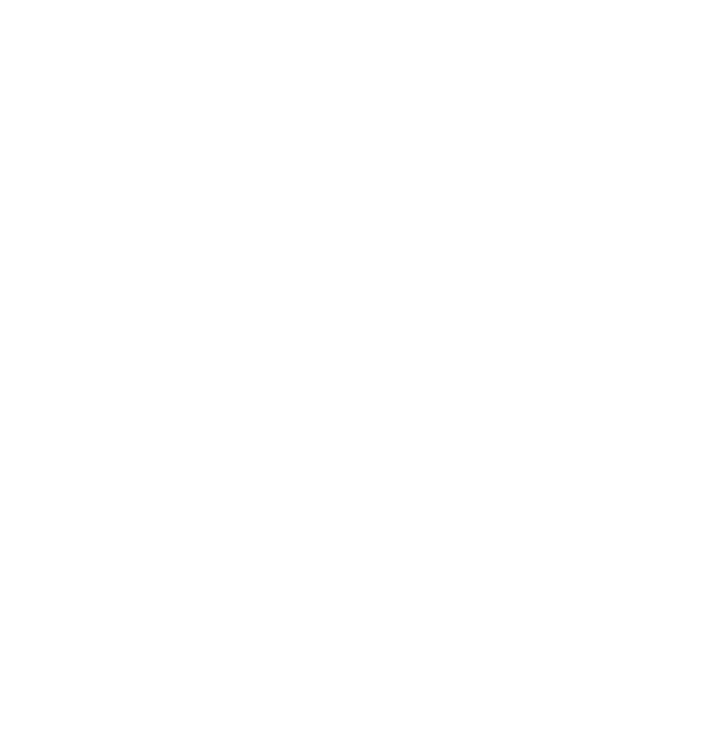
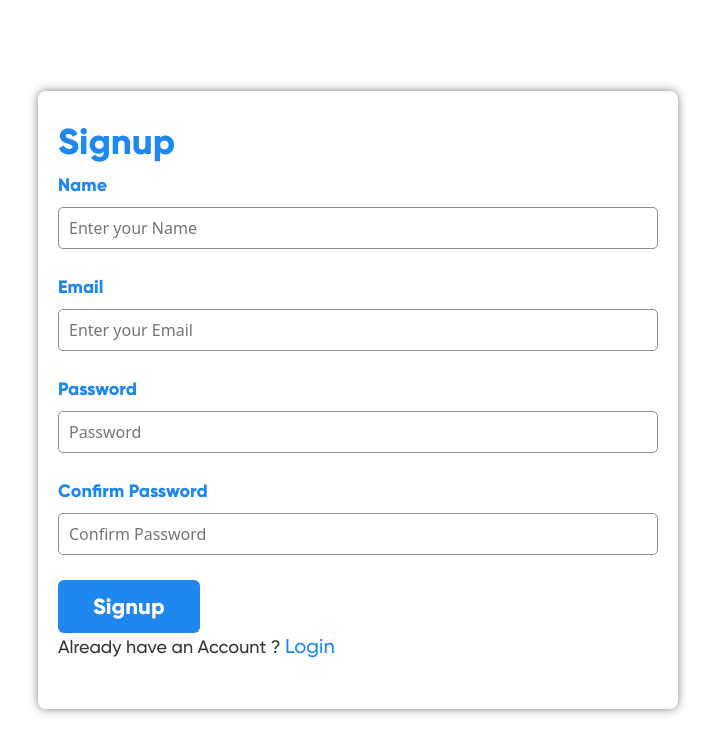
Before and after one commit to Muhammad-Ahmad13/plot, a React (Create React App) app: page /signup in a window 1280 px wide. Before the commit this address had no page. Shown: the top 754 px of the page, without its empty margins (282-997 px from the left). Built offline with nearby package versions, Linux system fonts and the light colour scheme.

Commit message:
Navigation pages

```diff
--- a/src/App.js
+++ b/src/App.js
@@ -1,11 +1,19 @@
 // import React, {Component} from 'react';
 import {Route,Routes} from 'react-router-dom';
 import HomePage from './components/HomePage/HomePage';
+import ChangePassword from './components/Navigationpages/ChangePassword';
+import Forgot from './components/Navigationpages/Forgot';
+import Login from './components/Navigationpages/Login';
+import SignUP from './components/Navigationpages/SignUP';
 function App() {
   return (
     <div className="App">
       <Routes>
         <Route exact path ='/' element ={<HomePage />}></Route>
+        <Route exact path ='/signup' element ={<SignUP />}></Route>
+        <Route exact path ='/login' element ={<Login />}></Route>
+        <Route exact path ='/forgot' element ={<Forgot />}></Route>
+        <Route exact path ='/changepass' element ={<ChangePassword />}></Route>
       </Routes>
     </div>
   );
--- /dev/null
+++ b/src/components/Navigationpages/ChangePassword.js
@@ -0,0 +1,34 @@
+import React from "react";
+import { Link } from "react-router-dom";
+import "./SignUP.css";
+const ChangePassword = () =>{
+    return(
+        <div className="sign-main">
+            <div className="sign-sec">
+                <h4>Change Password</h4>
+                <form>
+                    <div className="sign-input">
+                        <label>Old Password</label>
+                        <input placeholder="Enter your old password" required/>
+                    </div>
+                    <div className="sign-input">
+                        <label>New Password</label>
+                        <input placeholder="Enter your New password" required/>
+                    </div>
+                    <div className="sign-input">
+                        <label>Confirm New Password</label>
+                        <input placeholder="Confirm New password" required/>
+                    </div>
+                    <div className="sign-anc">
+                        <button>Reset Password</button>
+                    </div>
+                </form>
+                <div className="sign-data">
+                    <span><Link to="/forgot">Forgot Password ?</Link></span>
+                    <p>Don't have an Account ? <span><Link to="/signup">Sign Up</Link></span></p>
+                </div>
+            </div>
+        </div>
+    );
+}
+export default ChangePassword;
--- /dev/null
+++ b/src/components/Navigationpages/Forgot.js
@@ -0,0 +1,27 @@
+import React from "react";
+import { Link } from "react-router-dom";
+import "./SignUP.css";
+const Forgot = () =>{
+    return(
+        <div className="sign-main">
+            <div className="sign-sec">
+                <h4>Forget Password</h4>
+                <form>
+                    <div className="sign-input">
+                        <label>Email</label>
+                        <input placeholder="Enter your Email" required/>
+                    </div>
+
+                    <div className="sign-anc">
+                        <button>Forgot Password</button>
+                    </div>
+                </form>
+                <div className="sign-data">
+                    <span><Link to="/changepass">Change Password ?</Link></span>
+                    <p>Don't have an Account ? <span><Link to="/signup">Sign Up</Link></span></p>
+                </div>
+            </div>
+        </div>
+    );
+}
+export default Forgot;
--- /dev/null
+++ b/src/components/Navigationpages/Login.js
@@ -0,0 +1,30 @@
+import React from "react";
+import { Link } from "react-router-dom";
+import "./SignUP.css";
+const Login = () =>{
+    return(
+        <div className="sign-main">
+            <div className="sign-sec">
+                <h4>Login</h4>
+                <form>
+                    <div className="sign-input">
+                        <label>Email</label>
+                        <input placeholder="Enter your Email" required/>
+                    </div>
+                    <div className="sign-input">
+                        <label>Password</label>
+                        <input placeholder="Password" required/>
+                    </div>
+                    <div className="sign-anc">
+                        <button>Login</button>
+                    </div>
+                </form>
+                <div className="sign-data">
+                    <span><Link to="/forgot">Forgot Password ?</Link></span>
+                    <p>Don't have an Account ? <span><Link to="/signup">Sign Up</Link></span></p>
+                </div>
+            </div>
+        </div>
+    );
+}
+export default Login;
--- /dev/null
+++ b/src/components/Navigationpages/SignUP.css
@@ -0,0 +1,55 @@
+.sign-main{
+    display: flex;
+    align-items: center;
+    justify-content: center;
+    height: 100vh;
+}
+.sign-sec h4{
+    color: #1E87F0;
+    font-size: 36px;
+    font-family: "giloryBold";
+}
+.sign-sec{
+    background-color: #fff;
+    padding: 30px 20px;
+    box-shadow: 0 0 10px grey;
+    width: 50%;
+    border-radius: 8px;
+}
+.sign-input label{
+    width: 100%;
+    color: #1E87F0;
+    font-size: 18px;
+    font-family: "giloryBold";
+    margin-bottom: 8px;
+}
+.sign-input input{
+    width: 100%;
+    border: 1px solid rgb(143, 141, 141);
+    outline: none;
+    padding: 8px 10px;
+    border-radius:5px;
+    margin-bottom: 25px;
+}
+.sign-anc button{
+    background-color: #1E87F0;
+    color: #fff;
+    font-size: 22px;
+    font-family: "giloryBold";
+    border-radius: 6px;
+    padding: 10px 35px;
+    border: none;
+}
+.sign-data  a{
+    color: #1E87F0;
+    font-size: 20px;
+}
+@media screen and (max-width:768px){
+    .sign-sec{
+        width: 90%;
+    }
+    .sign-anc button{
+        font-size: 18px;
+        padding: 10px 30px;
+    }
+}
--- /dev/null
+++ b/src/components/Navigationpages/SignUP.js
@@ -0,0 +1,37 @@
+import React from "react";
+import { Link } from "react-router-dom";
+import "./SignUP.css";
+const SignUP = () =>{
+    return(
+        <div className="sign-main">
+            <div className="sign-sec">
+                 <h4>Signup</h4>
+                <form>
+                    <div className="sign-input">
+                        <label>Name</label>
+                        <input placeholder="Enter your Name" required/>
+                    </div>
+                    <div className="sign-input">
+                        <label>Email</label>
+                        <input placeholder="Enter your Email" required/>
+                    </div>
+                    <div className="sign-input">
+                        <label>Password</label>
+                        <input placeholder="Password" required/>
+                    </div>
+                    <div className="sign-input">
+                        <label>Confirm Password</label>
+                        <input placeholder="Confirm Password" required/>
+                    </div>
+                    <div className="sign-anc">
+                        <button>Signup</button>
+                    </div>
+                </form>
+                <div className="sign-data">
+                    <p>Already have an Account ? <span><Link to="/login">Login</Link></span></p>
+                </div>
+            </div>
+        </div>
+    );
+}
+export default SignUP;
```
